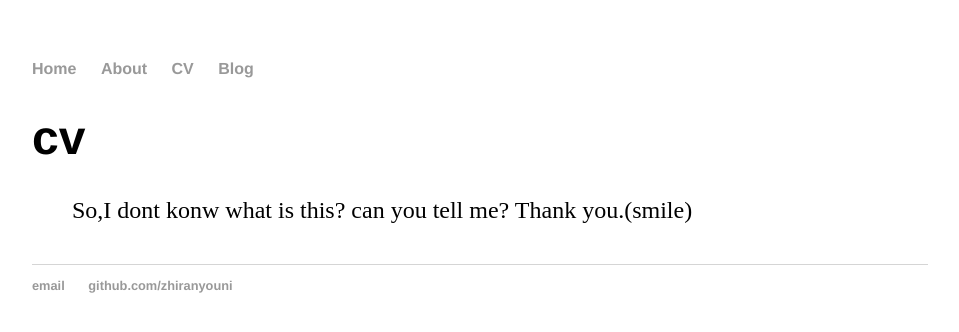
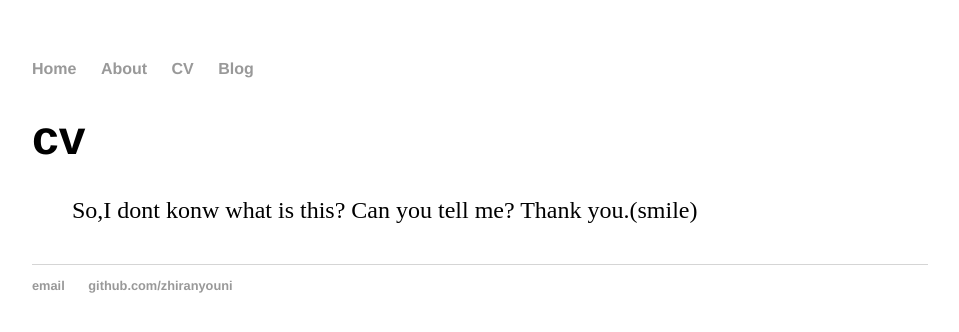
Before and after one commit to zhiranyouni/zhiranyouni.github.io, a Jekyll site: the page built from cv/index.html, in a window 1280 px wide. Shown: the top 332 px of the page, without its empty margins (160-1119 px from the left). Built offline with Jekyll 4.4.1, drawn with Linux system fonts in a browser that asks for light colours.

Commit message:
Update index.html

```diff
--- a/cv/index.html
+++ b/cv/index.html
@@ -3,4 +3,4 @@ layout: default
 title: Lijia's Blog
 ---
 	<h1>cv</h1>
-	<ul class="posts">So,I dont konw what is this? can you tell me? Thank you.(smile)</ul>
+	<ul class="posts">So,I dont konw what is this? Can you tell me? Thank you.(smile)</ul>
```
